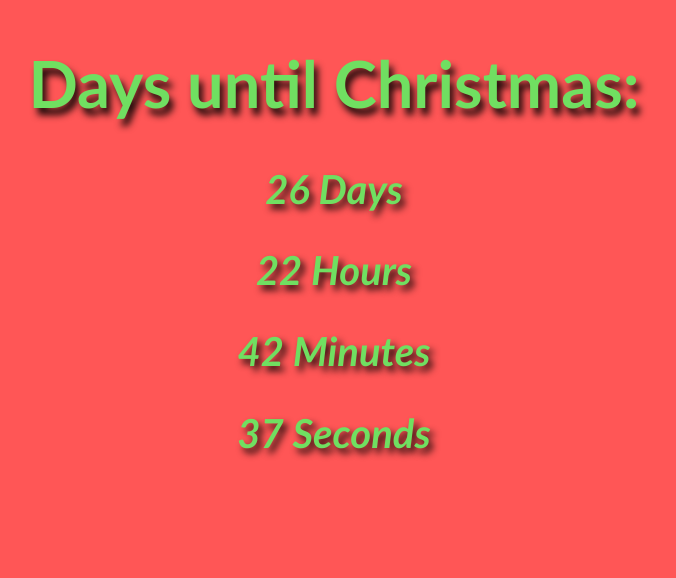
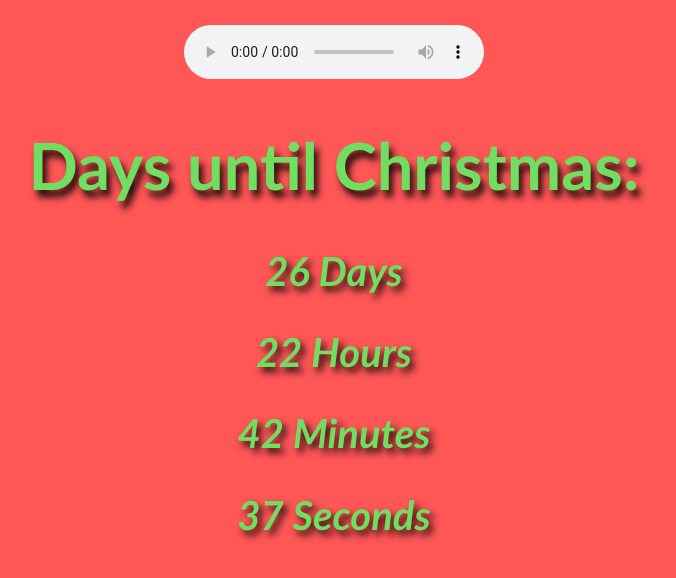
Before and after one commit to nsblount111300/Christmas-Countdown, a plain HTML site: page index.html in a window 1280 px wide. Shown: the whole page, without its empty margins (306-982 px from the left). Drawn offline with Linux system fonts and the light colour scheme.

Commit message:
audio player

```diff
--- a/index.html
+++ b/index.html
@@ -8,8 +8,9 @@
     <link rel="stylesheet" href="index.css" />
     <audio
       src="ChristmasCountdownMusic.mp3"
+      controls
       autoplay="true"
-      type="audio/mp3"
+      type="audio"
       loop="true"
     ></audio>
   </head>
```
